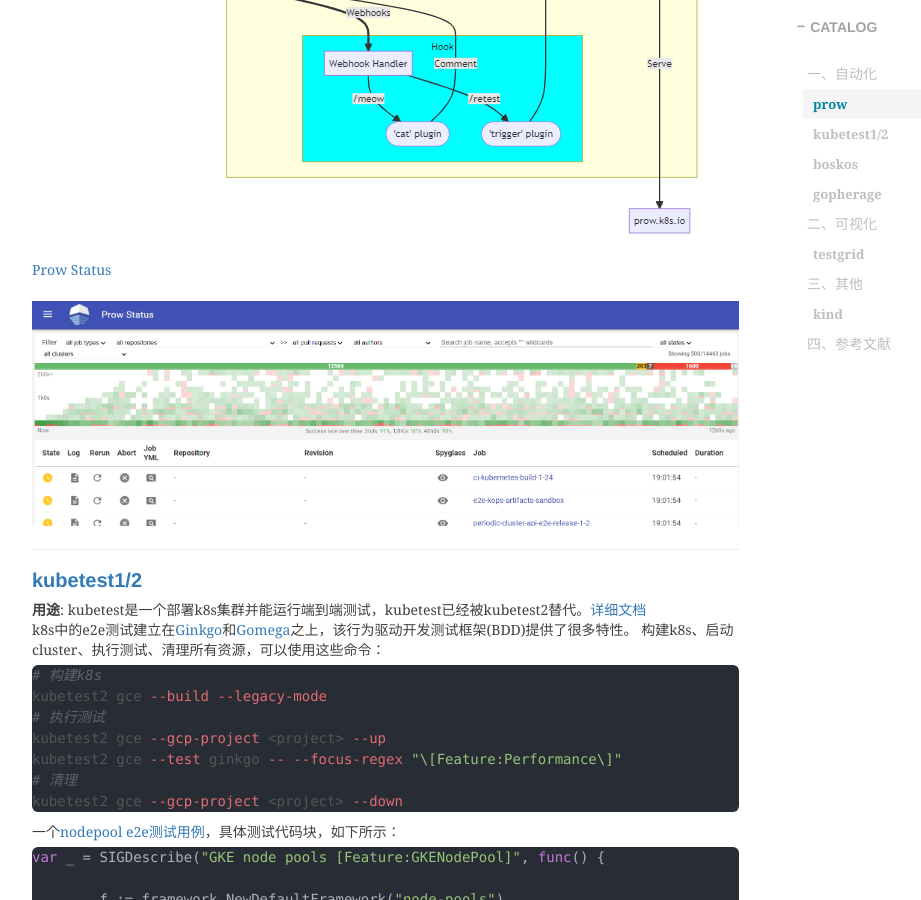
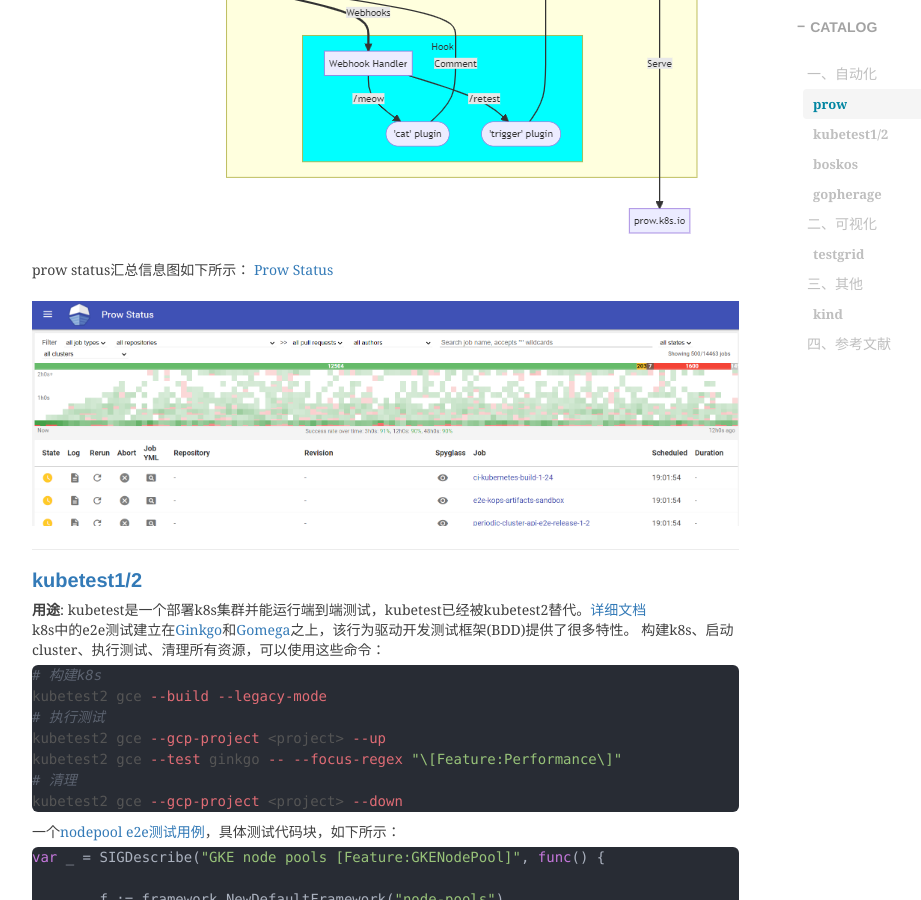
Before and after one commit to shihai1991/shihai1991.github.io, a Jekyll site: the page built from _posts/2023-06-12-kubernetes-test-sig组.md, in a window 1280 px wide and 900 px high, scrolled down 2152 px. Shown: the whole window, without its empty margins (233-1154 px from the left). Built offline with Jekyll 4.4.1, drawn with Linux system fonts in a browser that asks for light colours; nearby versions of some CDN libraries; comment, search, counter and statistics services are not loaded.

Commit message:
Update 2023-06-12-kubernetes-test-sig组.md

```diff
--- a/_posts/2023-06-12-kubernetes-test-sig组.md
+++ b/_posts/2023-06-12-kubernetes-test-sig组.md
@@ -30,6 +30,7 @@
 
 ![]({{site.baseurl}}/img/2023/Q2/20230612-prow-architecture.png)
 
+prow status汇总信息图如下所示：
 [Prow Status](https://prow.k8s.io/)
 
 ![]({{site.baseurl}}/img/2023/Q2/20230612-prow-status.png)
```
